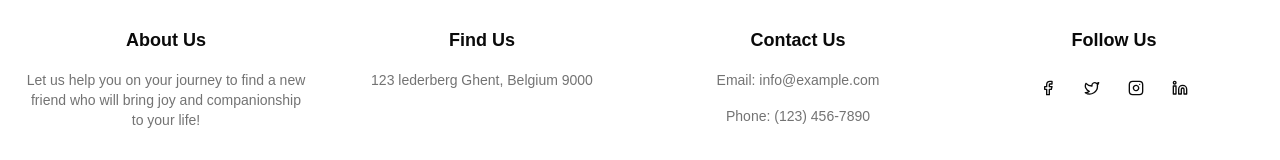
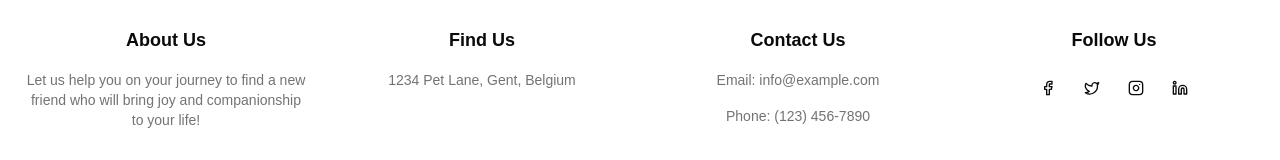
Before and after one commit to vanaspereneefje/Tinpets, a Next.js app: page / in a window 1280 px wide. Shown: the part 198-358 px from the top of the page. Built offline with nearby package versions, Linux system fonts and the light colour scheme.

Commit message:
changed the address

```diff
--- a/components/Footer.jsx
+++ b/components/Footer.jsx
@@ -17,7 +17,7 @@ import { Separator } from "@/components/ui/separator";
           </div>
           <div className="space-y-4">
             <h3 className="text-lg font-semibold">Find Us</h3>
-            <p className="text-sm text-muted-foreground">123 lederberg Ghent, Belgium 9000</p>
+            <p className="text-sm text-muted-foreground">1234 Pet Lane, Gent, Belgium</p>
           </div>
           <div className="space-y-4">
             <h3 className="text-lg font-semibold">Contact Us</h3>
```
